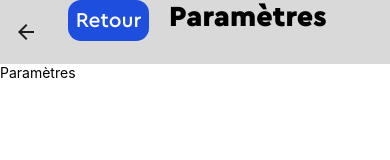
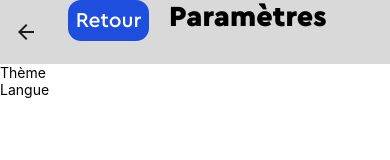
Before and after one commit to Jathoosh/MedicOnTech-Mobile, a React Native app in the folder MedicOnTech/: screen /PageParametres in a window 390 px wide. Shown: the top 160 px of the page. Built offline with nearby package versions, Linux system fonts and the light colour scheme.

Commit message:
Update PageParametres.js

```diff
--- a/MedicOnTech/screens/PageParametres.js
+++ b/MedicOnTech/screens/PageParametres.js
@@ -1,4 +1,4 @@
-import { View, FlatList, StyleSheet, ActivityIndicator, Text } from "react-native";
+import { View, StyleSheet, Text, Pressable } from "react-native";
 
 
 function PageParametres() {
@@ -7,7 +7,18 @@ function PageParametres() {
 
   return (
     <View style={styles.container}>
-      <Text>Paramètres</Text>
+        <View style={styles.containerButtons}>
+            <Pressable>
+                <View style={styles.button}>
+                    <Text style={styles.buttonText}>Thème</Text>
+                </View>
+            </Pressable>
+            <Pressable>
+                <View style={styles.button}>
+                    <Text style={styles.buttonText}>Langue</Text>
+                </View>
+            </Pressable>
+        </View>
     </View>
   );
 }
```
